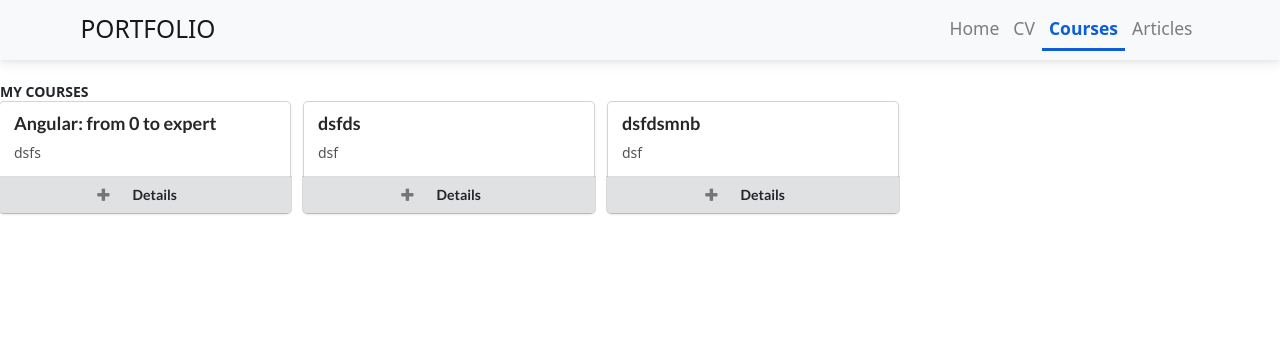
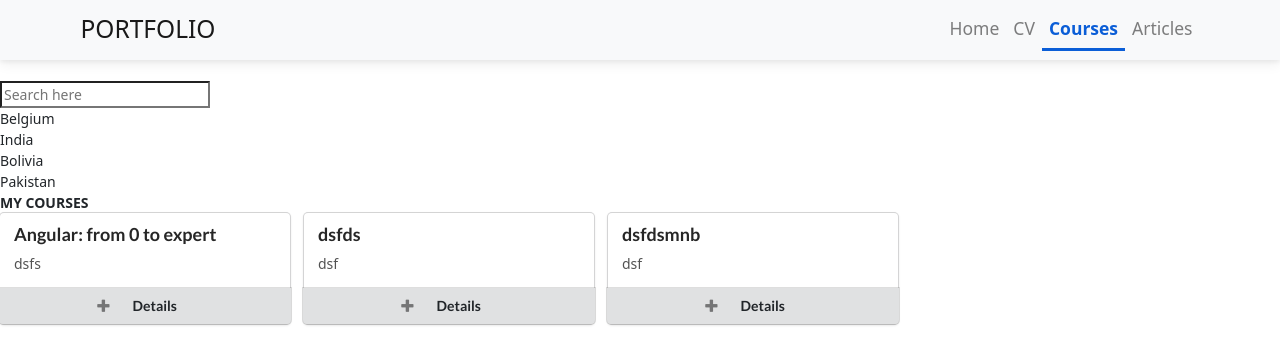
Before and after one commit to MNGARCIA085/portfolio-react, a React (Create React App) app: page /courses in a window 1280 px wide. Shown: the top 364 px of the page. Built offline with nearby package versions, Linux system fonts and the light colour scheme.

Commit message:
filter idea

```diff
--- a/src/App.js
+++ b/src/App.js
@@ -25,6 +25,8 @@ import CourseDetail from "./components/Course/CourseDetail";
 
 
 function App() {
+
+
   return (
     <Router>
       <div className="App">
--- a/src/Pages/Courses.js
+++ b/src/Pages/Courses.js
@@ -1,7 +1,10 @@
-import React from 'react';
+import React, {useState} from 'react';
 import { Link } from "react-router-dom";
+import SearchBar from '../components/SearchBar';
 
 const Courses = () => {
+
+    // results: setResults... con useState; para los filtros
 
     const results = [
         {
@@ -20,6 +23,8 @@ const Courses = () => {
             'tuthor':'dsf',
         }
     ]
+
+
 
     const renderedResults = results.map((result) => {
         return (
@@ -41,9 +46,6 @@ const Courses = () => {
                             >
                                 Details
                         </Link>
-
-
-
                         </div>
                 </div>
         );
@@ -52,6 +54,10 @@ const Courses = () => {
 
     return (
         <div>
+
+
+            <SearchBar/>
+
             <b>MY COURSES</b>
             <div class="ui cards">
                 {renderedResults}
--- /dev/null
+++ b/src/components/SearchBar.js
@@ -0,0 +1,87 @@
+import React, {useState} from 'react';
+
+const SearchBar = () => {
+
+    const [searchInput, setSearchInput] = useState("");
+
+
+    const [display, setDisplay] = useState([{'id':7}]);
+
+
+    const countries = [
+        { name: "Belgium", continent: "Europe" },
+        { name: "India", continent: "Asia" },
+        { name: "Bolivia", continent: "South America" },
+        { name: "Pakistan", continent: "Asia" },
+    ];
+
+
+    const handleChange = (e) => {
+            e.preventDefault();
+            setSearchInput(e.target.value);
+
+
+        if (searchInput.length > 0) {
+            countries.filter((country) => {
+                return country.name.match(searchInput);
+        });
+
+        const aux = countries.filter((country) => {return country.name.match(searchInput);});
+        console.log(aux);
+
+        setDisplay(aux);
+
+
+        //setDisplay([{'id':3},{'id':14}]);
+        console.log(display);
+
+      }
+
+    };
+
+
+
+      const renderedResults = countries.map((result) => {
+            return (
+                    <div key={result.name}>
+                            {result.name}
+                    </div>
+            );
+        });
+
+
+
+        const renderedDisplay = display.map((result) => {
+            return (
+                    <div key={result.name}>
+                            {result.name}
+                    </div>
+            );
+        });
+
+
+
+
+      return (
+        <div>
+            <input
+                type="text"
+                placeholder="Search here"
+                onChange={handleChange}
+                value={searchInput} />
+
+
+
+            {renderedResults}
+
+
+            {renderedDisplay}
+
+
+        </div>
+      )
+
+}
+
+
+export default SearchBar;
```
Lines whose indentation alone changed are shown as unchanged.
